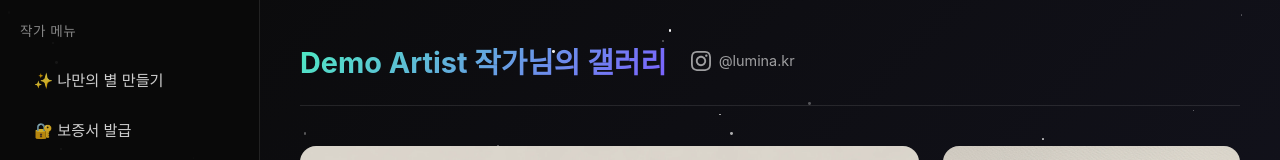
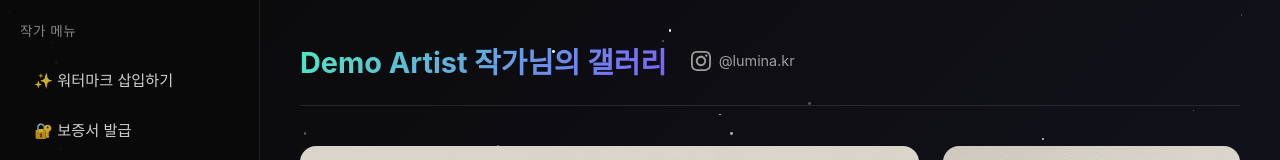
Before and after one commit to ugiugi0823/lumina-demo, a React (Vite) app: page /gallery in a window 1280 px wide. Shown: the top 160 px of the page. Built offline with nearby package versions, Linux system fonts and the light colour scheme.

Commit message:
사이드바 메뉴명 변경: 워터마크 삽입하기

```diff
--- a/src/pages/GalleryPage.jsx
+++ b/src/pages/GalleryPage.jsx
@@ -39,7 +39,7 @@ function GalleryPage({ role = 'artist' }) {
             <div className="sidebar-section">
               <h3>작가 메뉴</h3>
               <ul>
-                <li><Link to="/customize-star">✨ 나만의 별 만들기</Link></li>
+                <li><Link to="/customize-star">✨ 워터마크 삽입하기</Link></li>
                 <li><Link to="/encode">🔐 보증서 발급</Link></li>
                 <li><Link to="/find-star">🌟 별 찾기</Link></li>
                 <li><Link to="/decode">📋 보증서 확인</Link></li>
```
